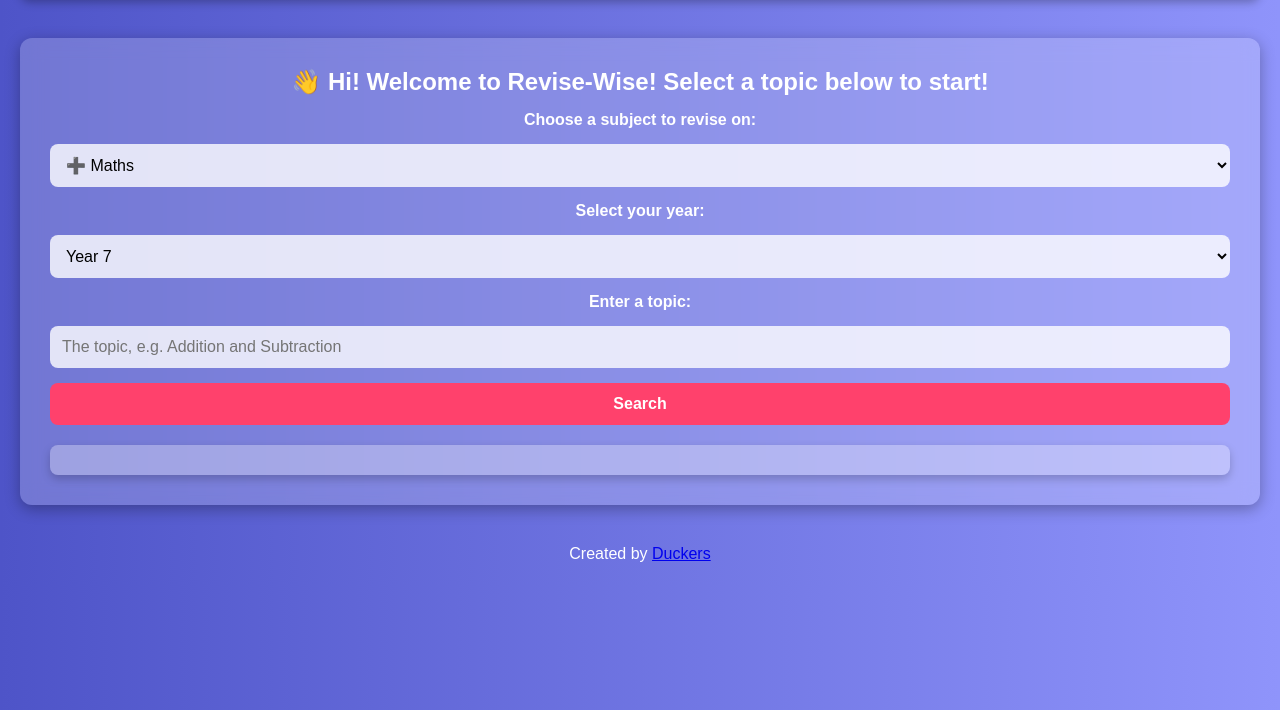
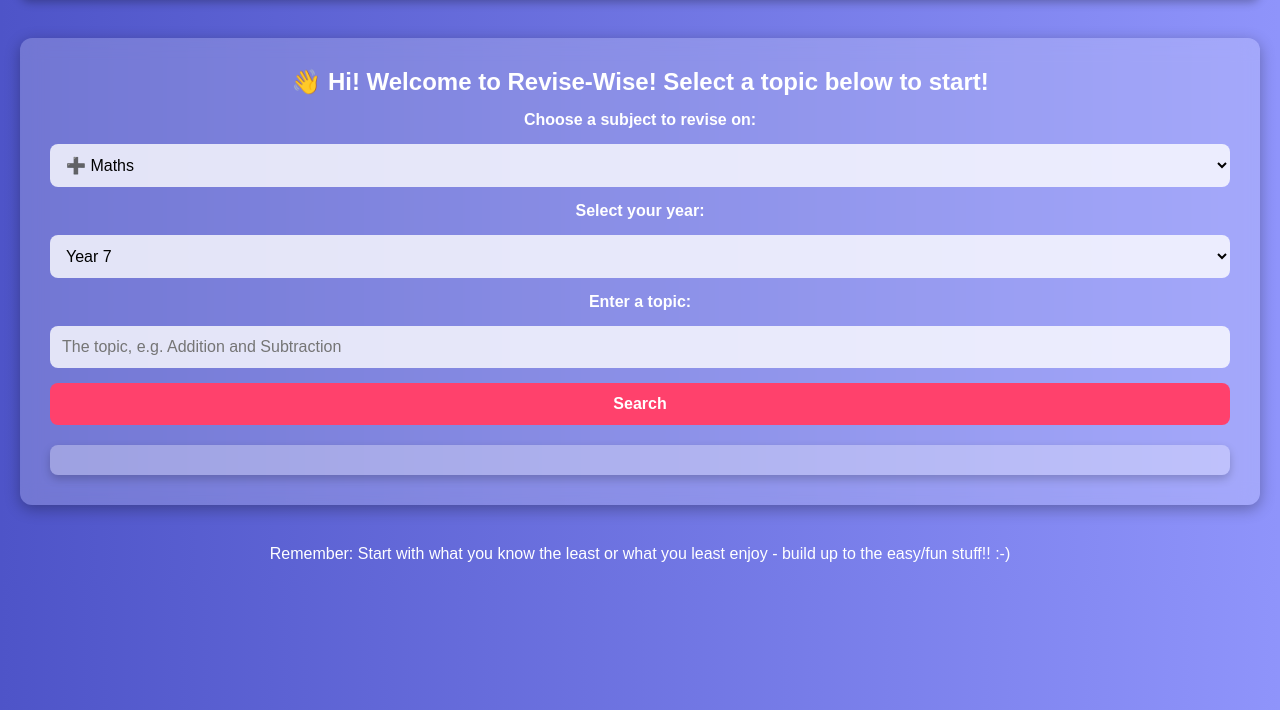
Before and after one commit to TheRealDuckers/Revise-Wise, a plain HTML site: page index.html in a window 1280 px wide. Shown: the part 90-800 px from the top of the page. Drawn offline with Linux system fonts and the light colour scheme.

Commit message:
Update index.html

```diff
--- a/index.html
+++ b/index.html
@@ -149,7 +149,7 @@
         <div id="results"></div>
     </div>
 
-<p>Created by <a href="https://duckwhizz.uk">Duckers</a></p>
+<p>Remember: Start with what you know the least or what you least enjoy - build up to the easy/fun stuff!! :-)</p>
     <script>
     document.getElementById("searchForm").addEventListener("submit", function(event) {
     event.preventDefault();
```
